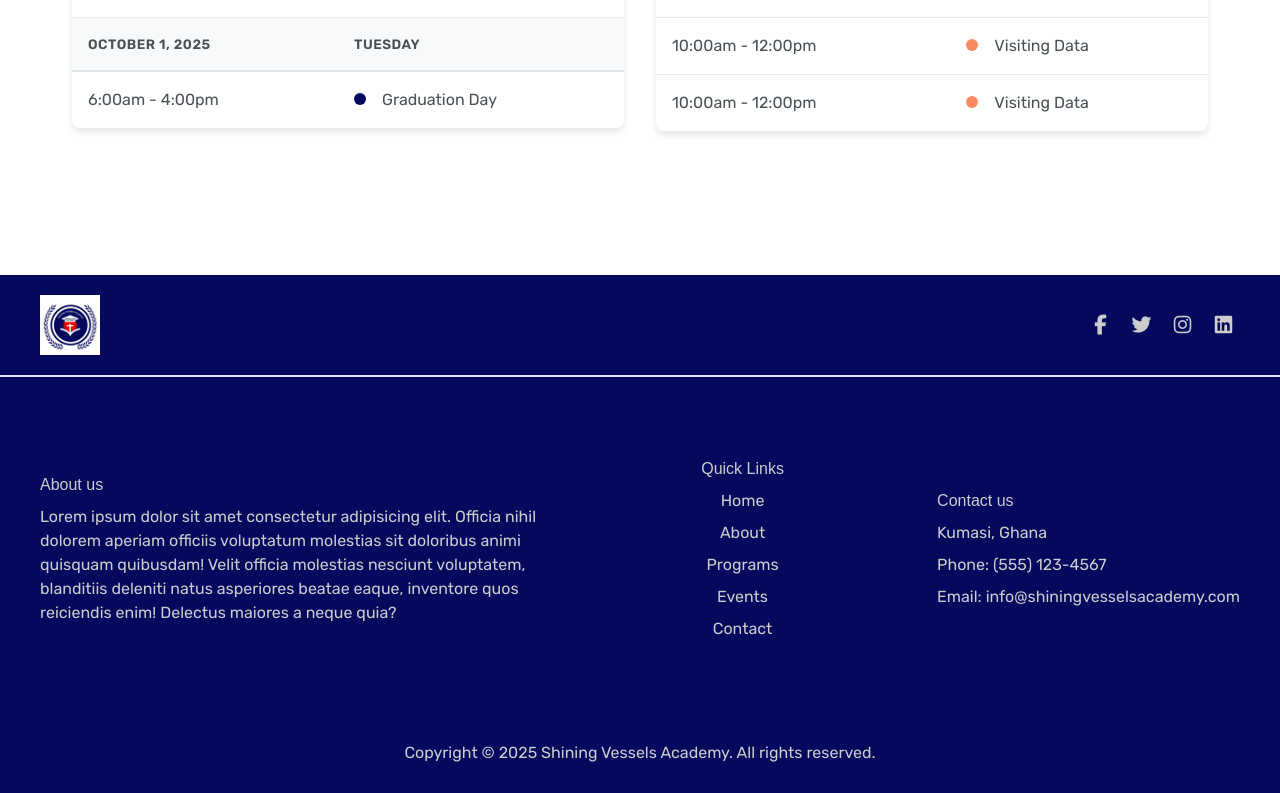
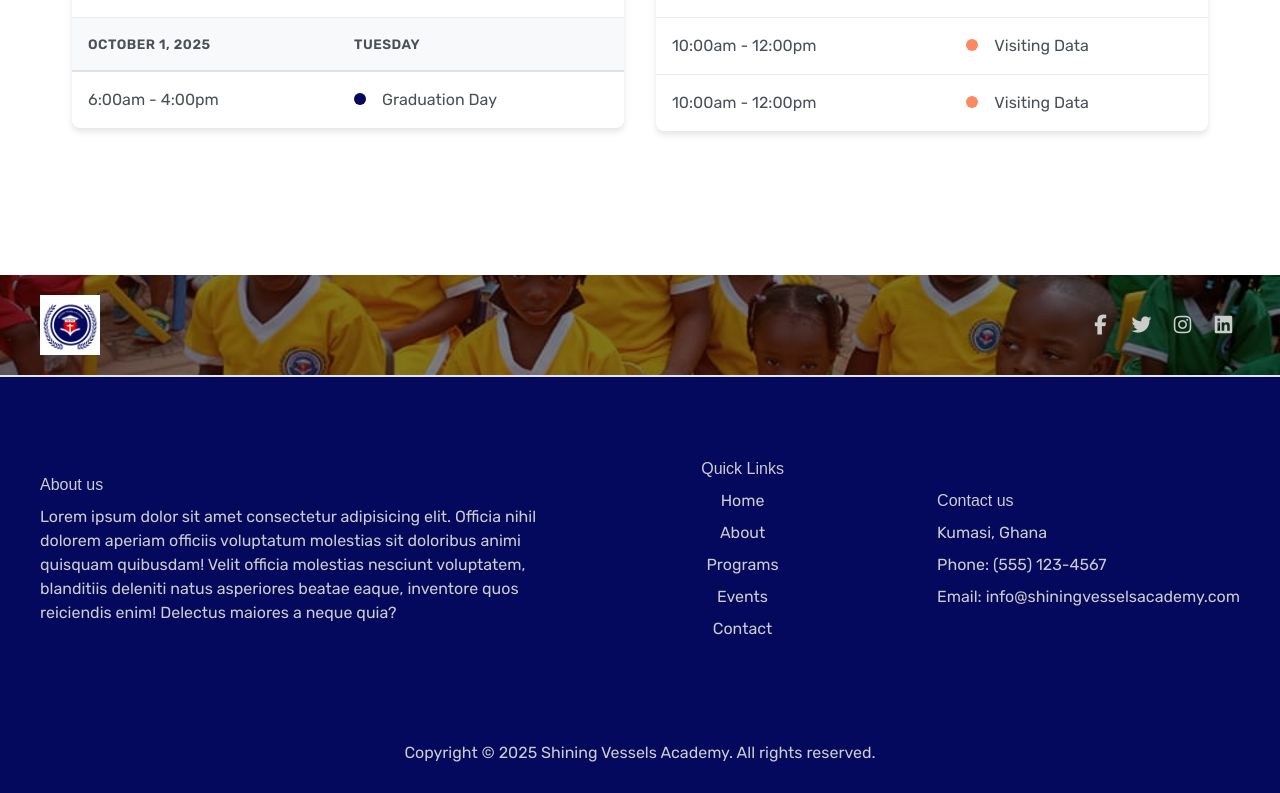
Before and after one commit to michaelboateng1/shining-vessels-academy-, a SvelteKit app: page / in a window 1280 px wide. Shown: the part 3505-4298 px from the top of the page. Built offline with nearby package versions, Linux system fonts and the light colour scheme; a web font is replaced by a local one.

Commit message:
Change styles for the CTA and Footer

```diff
--- a/src/routes/components/CTA.svelte
+++ b/src/routes/components/CTA.svelte
@@ -41,7 +41,7 @@
 						opacity: 1,
 						x: 0,
 						duration: 0.5,
-						stagger: 0.03,
+						stagger: 0.05,
 						ease: 'power2.out'
 					});
 				}
--- a/src/routes/components/Footer.svelte
+++ b/src/routes/components/Footer.svelte
@@ -2,8 +2,8 @@
     import SchoolLogo from '$lib/assets/images/310428482_545284817602681_4675978038248228164_n.jpg'
 </script>
 
-<footer class="bg-[#04095d] py-5 text-[#ccc] mt-20">
-    <div class="flex items-center justify-between border-b-2 border-gray-200 px-10 pb-5" aria-label="Footer">
+<footer class="bg-[#04095d] pb-5 text-[#ccc] mt-20">
+    <div class="flex items-center py-5 justify-between border-b-2 bg-image border-gray-200 px-10 pb-5" aria-label="Footer">
         <div class="w-[60px] h-auto" aria-label="Footer">
             <img src={SchoolLogo} alt="School Logo" class="w-full h-full object-cover" />
         </div>
@@ -57,4 +57,12 @@
         text-decoration: underline;
         color: white;
     }
+
+    .bg-image{
+        background: linear-gradient(hsla(0, 0%, 0%, .5), hsla(0, 0%, 0%, .5)), url('../../lib/assets/images/students.jpg');
+        background-repeat: no-repeat;
+        background-position: center;
+        background-size: cover;
+        background-attachment: fixed;
+    }
 </style>
```
